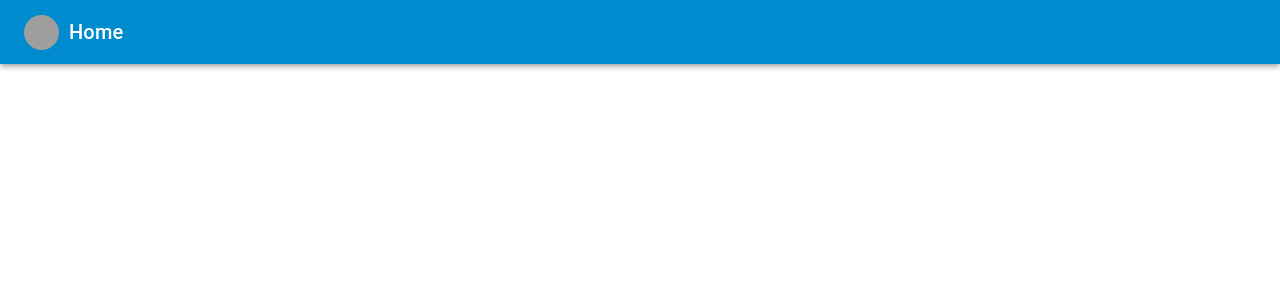
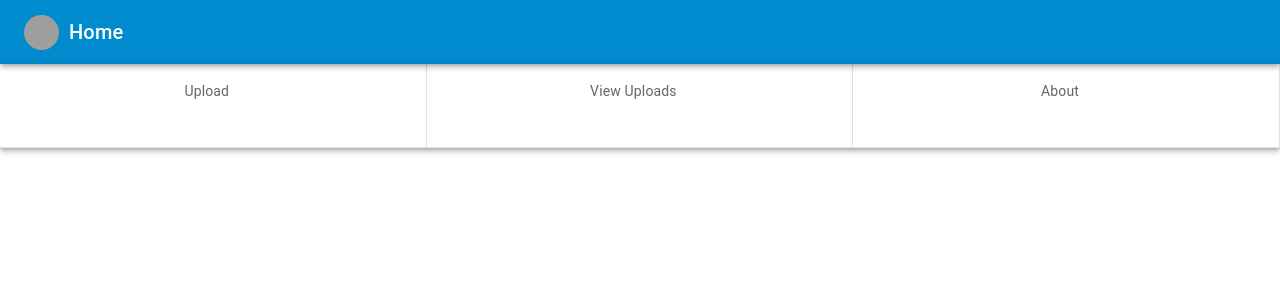
Before and after one commit to AlabhyaVaibhav/react-image-upload, a React (Create React App) app in the folder paytm-insider/: page / in a window 1280 px wide. Shown: the top 300 px of the page. Built offline with nearby package versions, Linux system fonts and the light colour scheme; grey boxes are pictures that could not be loaded.

Commit message:
routing built

```diff
--- a/paytm-insider/src/components/Card/index.js
+++ b/paytm-insider/src/components/Card/index.js
@@ -1,52 +1,75 @@
-import React, {Component} from 'react';
+import React from 'react';
+import { Grid, Box, Typography, makeStyles } from '@material-ui/core';
+import { slugify } from '../../utils/String';
 
-class CardHeader extends Component {
-    render() {
-      const { image } = this.props;
-      var style = {
-          backgroundImage: 'url(' + image + ')',
-      };
-      return (
-        <header style={style} id={image} className="card-header">
-          <h4 className="card-header--title">News</h4>
-        </header>
-      )
+
+const useStyles = makeStyles(theme => ({
+    fontWeightRegular:{
+        fontWeight:'normal',
+        color:'#fff',
+        fontSize:'13px'
+    },
+    primaryBg:{
+        background:'#008bcf;'
+    },
+    divider:{
+      position: 'relative',
+      borderBottom: '.0625rem solid rgba(0,0,0,.12)',
+      borderRight: '.0625rem solid rgba(0,0,0,.12)',
+      display: 'flex',
+      flex: '0 0 33.33%',
+      flexDirection: 'column',
+      letterSpacing: 'normal',
+      minHeight: '84px',
+      paddingTop: '17px',
+    },
+    alignCenter:{
+        textAlign:'center',
+    },
+      font14:{
+        fontSize:'14px',
+    },
+    fadeOut:{
+        opacity:'0.06'
+    },
+    gray:{
+        color:'#666'
+    },
+    boxShadow:{
+      boxShadow: '0px 2px 4px -1px rgba(0,0,0,0.2), 0px 4px 5px 0px rgba(0,0,0,0.14), 0px 1px 10px 0px rgba(0,0,0,0.12)',
     }
-  }
+  }));
 
-class Button extends Component {
-    render() {
-      return (
-        <button className="button button-primary">
-          <i className="fa fa-chevron-right"></i> Find out more
-        </button>
-      )
+const handleClick = (e,item) =>{
+    window.location.href= '/' + slugify(item);
+}
+
+function Card(props){
+    const classes = useStyles();
+    let cards =[];
+
+    if(props.items){
+        props.items.map(item => {
+            let card = <Grid item xs={4} className={classes.divider} onClick={(e)=> handleClick(e,item)}>
+                            <Box component="span" display="Block" pt={0} mr={1.5} mb={1}>
+                                <Typography variant={"body1"} component={"h5"} className={classes.alignCenter}>
+                                    {/* icon if possible */}
+                                    <div className={`${classes.font14} ${classes.gray}`}>{item}</div>
+                                </Typography>
+                            </Box>
+                        </Grid>
+            cards.push(card);
+        });
     }
-  }
+    console.log(cards)
 
-  class CardBody extends Component {
-    render() {
-      return (
-        <div className="card-body">
-          <p className="date">March 20 2015</p>
+    return (
+        <div className={classes.boxShadow}>
+            <Grid container >
+                {cards}
+            </Grid>
+        </div>
+    );
+}
 
-          <h2>{this.props.title}</h2>
-
-          <p className="body-content">{this.props.text}</p>
-
-          <Button />
-        </div>
-      )
-    }
-  }
-
-  class Card extends Component {
-    render() {
-      return (
-        <article className="card">
-          <CardHeader image={'https://source.unsplash.com/user/erondu/600x400'}/>
-          <CardBody title={'What happened in Thialand?'} text={'Kayaks crowd Three Sister Springs, where people and manatees maintain controversial coexistence'}/>
-        </article>
-      )
-    }
-  }
+export default Card;
--- a/paytm-insider/src/containers/App/index.js
+++ b/paytm-insider/src/containers/App/index.js
@@ -9,7 +9,6 @@ const Loading = (props) => {
         return <p/>
     }
 }
-
 
 class App extends Component{
     constructor(props){
--- a/paytm-insider/src/containers/Home/index.js
+++ b/paytm-insider/src/containers/Home/index.js
@@ -1,42 +1,20 @@
 import React, {Component} from 'react';
 import NavBar from '../../components/NavBar';
-import Grid from '@material-ui/core/Grid';
-import Paper from '@material-ui/core/Paper';
-import Typography from '@material-ui/core/Typography';
-import ButtonBase from '@material-ui/core/ButtonBase';
-import { withStyles } from '@material-ui/core';
+import Card from '../../components/Card';
 
-
-// const useStyles = ((theme) => ({
-//     root: {
-//       flexGrow: 1,
-//     },
-//     paper: {
-//       padding: theme.spacing(3),
-//       margin: 'auto',
-//       maxWidth: 500,
-//     },
-//     image: {
-//       width: 128,
-//       height: 128,
-//     },
-//     img: {
-//       margin: 'auto',
-//       display: 'block',
-//       maxWidth: '100%',
-//       maxHeight: '100%',
-//     },
-//   }));
 
 class Home extends Component{
     constructor(props){
         super(props);
+        this.dashboardItems = ["Upload","View Uploads","About"];
     }
 
     render(){
+        const {classes} = this.props;
         return(
             <div>
                 <NavBar showHeader={true} title={"Home"}/>
+                <Card items={this.dashboardItems}/>
             </div>
         )
     }
--- /dev/null
+++ b/paytm-insider/src/utils/String/index.js
@@ -0,0 +1,6 @@
+export function slugify(str){
+    str = str.toLowerCase().replace(/[^a-z0-9 -]/g, '') // remove invalid chars
+    .replace(/\s+/g, '-'); // collapse whitespace and replace by -
+
+    return str;
+}
```
Also changed, not shown: paytm-insider/src/components/Button/index.js (deleted, +0 -14 lines), paytm-insider/src/components/CardBody/index.js (deleted, +0 -16 lines), paytm-insider/src/components/CardHeader/index.js (deleted, +0 -19 lines).
